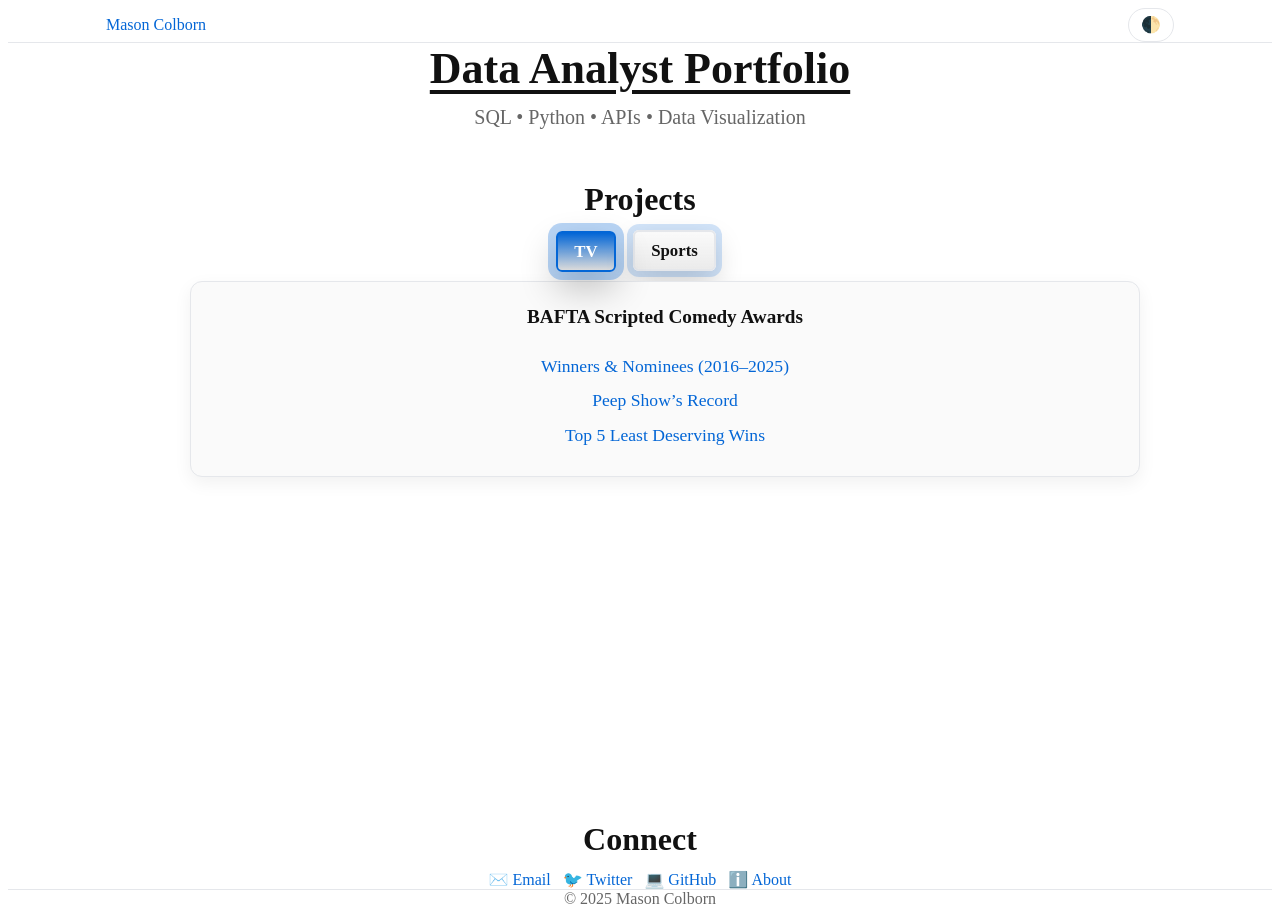
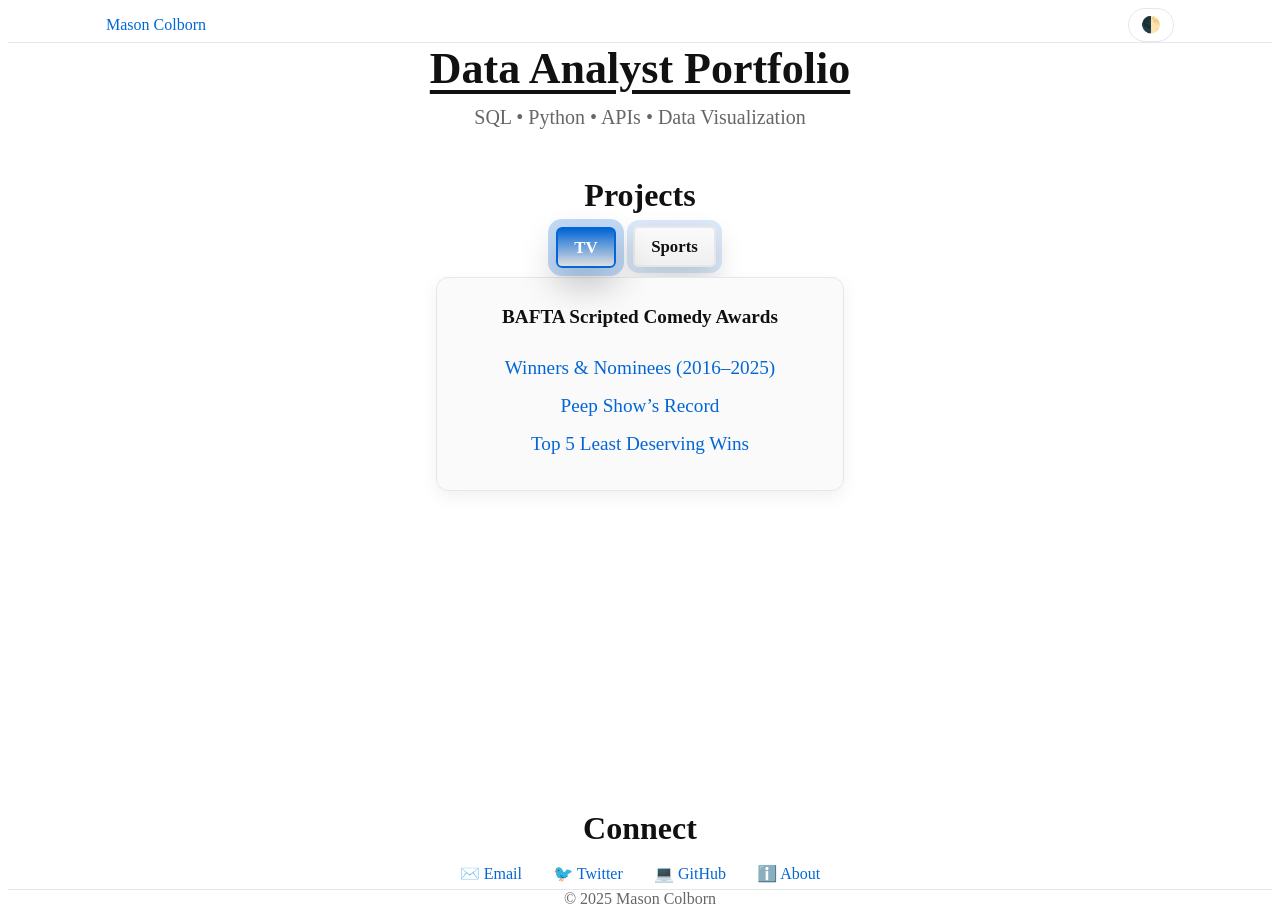
Before and after one commit to relaxedmason/bafta-scripted-comedy-portfolio, a Jekyll site: the page built from index.md, in a window 1280 px wide. Built offline with Jekyll 4.4.1, drawn with Linux system fonts in a browser that asks for light colours; a script that is not in the unit is left out; our own code applies the rules of GitHub Pages for plain Markdown files.

Commit message:
Update custom.css

```diff
--- a/assets/css/custom.css
+++ b/assets/css/custom.css
@@ -51,8 +51,8 @@ a:hover{ color: var(--link-hover); text-decoration: underline; }
 
 .site-header > .wrapper,
 .page-content  > .wrapper,
-.site-footer > .wrapper{
-  max-width: 900px;
+.site-footer   > .wrapper{
+  max-width: 1100px;               /* wider site column */
   margin: 0 auto;
   width: 100%;
   box-sizing: border-box;
@@ -85,7 +85,7 @@ a:hover{ color: var(--link-hover); text-decoration: underline; }
 }
 
 /* =========================
-   2) Theme toggle button (unchanged visual)
+   2) Theme toggle button
    ========================= */
 .theme-btn{
   border:1px solid var(--border);
@@ -105,7 +105,7 @@ a:hover{ color: var(--link-hover); text-decoration: underline; }
 #about h2, #projects h2, #contact h2{
   text-align:center;
   font-size: 2rem;
-  margin: 1.5rem 0 .75rem;
+  margin: 1.25rem 0 .75rem;
 }
 
 /* =========================
@@ -114,7 +114,7 @@ a:hover{ color: var(--link-hover); text-decoration: underline; }
 #contact .social-links{
   display:flex; justify-content:center; align-items:center; gap:.75rem;
 }
-#contact .social-links a{ display:inline-block; }
+#contact .social-links a{ display:inline-block; padding:.35rem .6rem; border-radius:6px; }
 
 /* =========================
    5) TABS: square buttons with ALWAYS-ON shading
@@ -131,11 +131,7 @@ a:hover{ color: var(--link-hover); text-decoration: underline; }
   padding:.55rem 1rem;
   border:2px solid var(--border);
   border-radius:6px;               /* square-ish corners */
-  background: linear-gradient(
-    to bottom,
-    var(--surface),
-    rgba(0,0,0,.06)                /* subtle depth without color-mix */
-  );
+  background: linear-gradient(to bottom, var(--surface), rgba(0,0,0,.06));
   color:var(--text);
   cursor:pointer;
   transition: transform .06s ease, background .15s ease, border-color .15s ease, box-shadow .15s ease;
@@ -145,17 +141,13 @@ a:hover{ color: var(--link-hover); text-decoration: underline; }
     0 12px 28px rgba(0,0,0,.18);
 }
 .tabs label:hover{ transform: translateY(-1px); }
-.tabs label:focus-visible{ outline:2px solid var(--link); outline-offset:2px; }
+.tabs label:focus-visible{ outline:3px solid var(--link); outline-offset:3px; }
 
 /* Active (checked) = filled & stronger shade */
 #tab-tv:checked     + label,
 #tab-sports:checked + label{
   border-color: var(--link);
-  background: linear-gradient(
-    to bottom,
-    var(--link),
-    rgba(0,0,0,.12)
-  );
+  background: linear-gradient(to bottom, var(--link), rgba(0,0,0,.12));
   color:#fff;
   box-shadow:
     0 0 0 8px rgba(3,102,214,.24),  /* thicker ring */
@@ -170,16 +162,15 @@ html[data-theme="dark"] .tabs label{
 }
 
 /* =========================
-   6) Tab panels
+   6) Tab panels (no outer border)
    ========================= */
 .tab-content{
   display:none;
   order:1; flex-basis:100%;
-  border:1px solid var(--border);
-  border-radius:12px;
-  background: var(--surface);
-  padding:1rem;
-  max-width:900px;
+  border:0;
+  background: transparent;
+  padding:0;
+  max-width:1100px;                 /* stretch projects row */
   margin:0 auto;
 }
 #tab-tv:checked     ~ #tv{ display:block; }
@@ -189,36 +180,35 @@ html[data-theme="dark"] .tabs label{
    7) Cards + centered link lists
    ========================= */
 .tab-content .cards{
-  display:grid; gap:1rem;
-  grid-template-columns: 1fr;      /* you currently have one card per tab */
-  justify-items:center;            /* centers the card */
-}
-@media (min-width: 720px){
-  .tab-content .cards{ grid-template-columns: 1fr 1fr; }
+  display: grid;
+  grid-template-columns: minmax(420px, 980px); /* single centered track */
+  justify-content: center;
+  gap: 1rem;
 }
 .tab-content .card{
-  width:100%; max-width:720px;
+  width:100%;
+  margin:0 auto;
   text-align:center;
   background: var(--surface);
   border:1px solid var(--border);
   border-radius:12px;
-  padding:1rem;
+  padding:1.5rem 1.75rem;           /* more breathing room */
+  box-shadow: 0 6px 18px rgba(0,0,0,.06);
 }
 .tab-content .card h4{ margin:.25rem 0 .5rem; }
 
-/* TRUE centering of the link list */
+/* TRUE centering of the link list + bigger links */
 .tab-content .card ul{
   list-style:none;
-  padding-left:0 !important;       /* kills Minima's left padding */
-  margin:.5rem auto 0 !important;  /* auto sides = centered */
-  display:inline-block;            /* shrink-wrap so centering works */
-  text-align:center !important;
+  padding-left:0;
+  margin:.6rem auto 0;
+  display:inline-block;             /* shrink-wrap for centering */
+  text-align:center;
+  font-size:1.2rem;                 /* larger link size */
+  line-height:1.65;
 }
-.tab-content .card li{ margin:.35rem 0; }
-.tab-content .card a{
-  display:inline-block;
-  color:var(--link);
-}
+.tab-content .card li{ margin:.4rem 0; }
+.tab-content .card a{ display:inline-block; color:var(--link); }
 .tab-content .card a:hover{ color:var(--link-hover); }
 
 /* =========================
@@ -229,7 +219,24 @@ pre{ border:1px solid var(--border); padding:.75rem 1rem; overflow:auto; }
 blockquote{ color: var(--text); border-left:.25em solid var(--border); padding-left:1em; margin-left:0; }
 
 /* =========================
-   9) System-prefers-dark fallback (only if no manual theme)
+   9) Fill viewport & pin #contact to bottom
+   ========================= */
+html, body { height: 100%; }
+body {
+  min-height: 100vh;
+  display: flex;
+  flex-direction: column;   /* header | main | footer */
+}
+main.page-content { flex: 1 0 auto; display: flex; }
+.page-content > .wrapper {
+  flex: 1 0 auto;
+  display: flex;
+  flex-direction: column;
+}
+#contact { margin-top: auto; padding-top: 1.5rem; }
+
+/* =========================
+   10) System-prefers-dark fallback (only if no manual theme)
    ========================= */
 @media (prefers-color-scheme: dark){
   html:not([data-theme="light"]) body{ background:#0f1115; color:#dbe2ea; }
@@ -237,150 +244,15 @@ blockquote{ color: var(--text); border-left:.25em solid var(--border); padding-l
   html:not([data-theme="light"]) .site-footer{ background:#0f1115; border-top:1px solid #20232a; color:#cfd3da; }
   html:not([data-theme="light"]) a{ color:#9ecbff; }
 }
-/* ===== HARD CENTER THE LINKS PANEL (wins over earlier rules) ===== */
 
-/* 1) Keep the panel itself centered */
-.tabs .tab-content{
-  max-width: 900px;
-  margin: 0 auto;
+/* =========================
+   11) Accessibility niceties
+   ========================= */
+:where(a, button, .tabs label):focus-visible{
+  outline: 3px solid var(--link);
+  outline-offset: 3px;
+  border-radius: 6px;
 }
-
-/* 2) Force a single centered track for the cards grid (no 2-col snap) */
-.tabs .tab-content .cards{
-  display: grid !important;
-  grid-template-columns: minmax(280px, 720px) !important; /* one centered column */
-  justify-content: center !important;                      /* center that column */
-  gap: 1rem;
+@media (prefers-reduced-motion: reduce){
+  * { animation: none !important; transition: none !important; }
 }
-
-/* 3) Make the card fill that centered track and stay centered */
-.tabs .tab-content .card{
-  width: 100% !important;
-  max-width: none !important;
-  margin: 0 auto !important;
-  text-align: center !important;
-}
-
-/* 4) Truly center the UL list (shrink-wrap + auto margins) */
-.tabs .tab-content .card ul{
-  list-style: none;
-  padding-left: 0 !important;
-  margin: .5rem auto 0 !important;
-  display: inline-block !important;
-  text-align: center !important;
-}
-.tabs .tab-content .card li{ margin: .35rem 0; }
-.tabs .tab-content .card a{ display: inline-block; }
-
-/* ===== SQUARE TAB BUTTONS — ALWAYS SHADED, STRONGER WHEN ACTIVE ===== */
-.tabs{
-  display:flex; flex-wrap:wrap; justify-content:center;
-  gap:.6rem; margin:.25rem 0 .75rem;
-}
-.tabs input[type="radio"]{ display:none; }
-
-.tabs label{
-  display:inline-flex; align-items:center; justify-content:center;
-  font-weight:700; font-size:1.05rem;
-  padding:.55rem 1rem;
-  border:2px solid var(--border);
-  border-radius:6px; /* square-ish */
-  background: linear-gradient(to bottom, var(--surface), rgba(0,0,0,.08));
-  color:var(--text);
-  cursor:pointer;
-  transition: transform .06s ease, background .15s ease, border-color .15s ease, box-shadow .15s ease;
-  /* always-on ring + shadow */
-  box-shadow:
-    0 0 0 6px rgba(3,102,214,.18),
-    0 12px 28px rgba(0,0,0,.18);
-}
-.tabs label:hover{ transform: translateY(-1px); }
-
-#tab-tv:checked     + label,
-#tab-sports:checked + label{
-  border-color: var(--link);
-  background: linear-gradient(to bottom, var(--link), rgba(0,0,0,.14));
-  color:#fff;
-  box-shadow:
-    0 0 0 8px rgba(3,102,214,.28), /* thicker ring */
-    0 16px 36px rgba(0,0,0,.24);   /* deeper drop */
-}
-
-html[data-theme="dark"] .tabs label{
-  box-shadow:
-    0 0 0 6px rgba(158,203,255,.22),
-    0 14px 36px rgba(0,0,0,.45);
-}
-/* Make the page fill the viewport and pin #contact to the bottom */
-html, body { height: 100%; }
-body {
-  min-height: 100vh;
-  display: flex;
-  flex-direction: column;   /* header | main | footer */
-}
-
-main.page-content {
-  flex: 1 0 auto;           /* main stretches between header & footer */
-  display: flex;
-}
-
-.page-content > .wrapper {
-  flex: 1 0 auto;           /* wrapper fills the main area */
-  display: flex;
-  flex-direction: column;   /* stack sections vertically */
-}
-
-/* Push the Connect section to the bottom of the wrapper */
-#contact {
-  margin-top: auto;         /* <- the magic */
-  padding-top: 1.5rem;      /* a little breathing room above */
-}
-/* === 1) Remove the outer panel border/background (keep only the card) === */
-.tabs .tab-content{
-  border: 0 !important;
-  background: transparent !important;
-  padding: 0 !important;
-  max-width: 1100px !important;      /* stretch the projects row */
-  margin: 0 auto !important;
-}
-
-/* Single centered track so the lone card sits dead center */
-.tabs .tab-content .cards{
-  display: grid !important;
-  grid-template-columns: minmax(340px, 900px) !important; /* wider card */
-  justify-content: center !important;
-  gap: 1rem;
-}
-
-/* Make the card itself the only bordered box, slightly larger */
-.tabs .tab-content .card{
-  width: 100% !important;
-  max-width: none !important;
-  margin: 0 auto !important;
-  text-align: center !important;
-  background: var(--surface);
-  border: 1px solid var(--border);
-  border-radius: 12px;
-  padding: 1.25rem 1.5rem;            /* more breathing room */
-  box-shadow: 0 6px 18px rgba(0,0,0,.06);
-}
-
-/* TRUE centering + bigger link text */
-.tabs .tab-content .card ul{
-  list-style: none;
-  padding-left: 0 !important;
-  margin: .6rem auto 0 !important;
-  display: inline-block !important;   /* shrink-wrap for centering */
-  text-align: center !important;
-  font-size: 1.1rem;                  /* bump link size */
-  line-height: 1.6;
-}
-.tabs .tab-content .card li{ margin: .4rem 0; }
-.tabs .tab-content .card a{ display: inline-block; }
-
-/* === 2) (Optional) widen the whole site column a bit === */
-.site-header > .wrapper,
-.page-content  > .wrapper,
-.site-footer   > .wrapper{
-  max-width: 1100px !important;       /* was 900px */
-}
```
